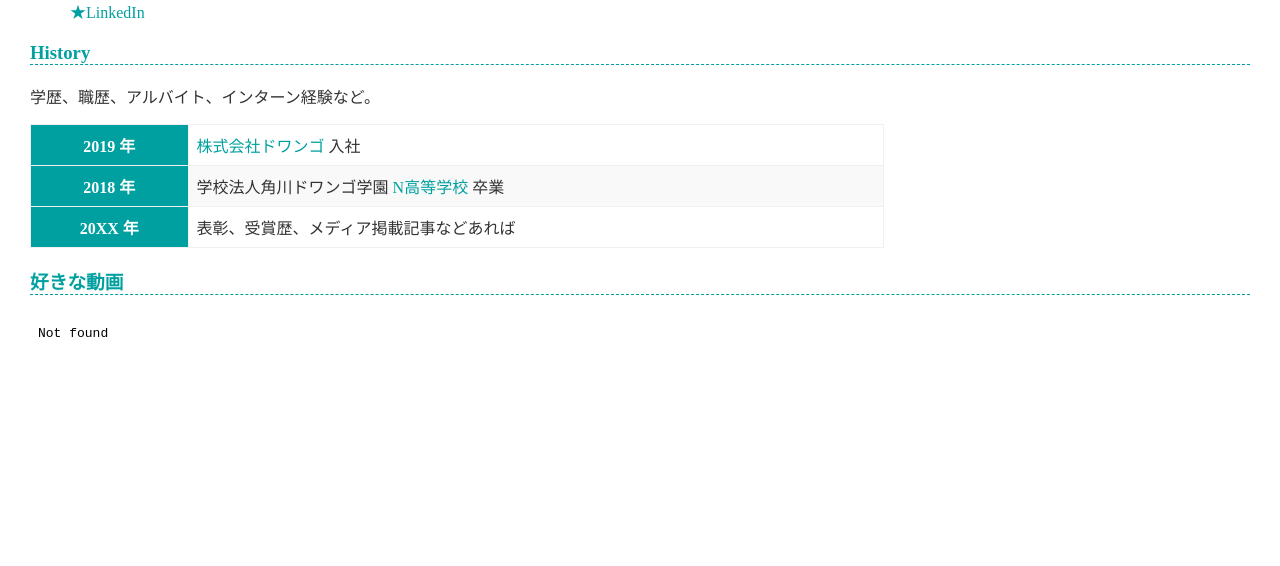
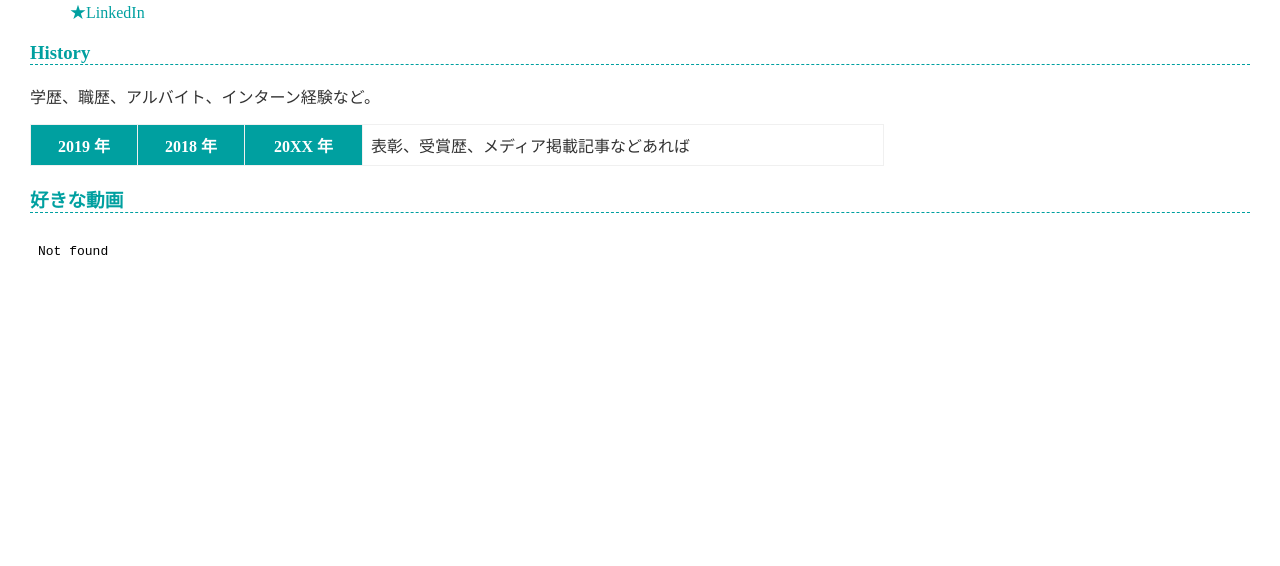
Before and after one commit to 12219280-glitch/12219280.github.io, a plain HTML site: page index.html in a window 1280 px wide. Shown: the part 1222-1788 px from the top of the page. Drawn offline with Linux system fonts and the light colour scheme.

Commit message:
Update index.html

```diff
--- a/index.html
+++ b/index.html
@@ -70,13 +70,9 @@
     <table>
       <tr>
         <th>2019 年</th>
-        <td><a href="https://dwango.co.jp/">株式会社ドワンゴ</a> 入社</td>
-      </tr>
-      <tr>
+
         <th>2018 年</th>
-        <td>学校法人角川ドワンゴ学園 <a href="https://nnn.ed.jp/">N高等学校</a> 卒業</td>
-      </tr>
-      <tr>
+
         <th>20XX 年</th>
         <td>表彰、受賞歴、メディア掲載記事などあれば</td>
       </tr>
```
